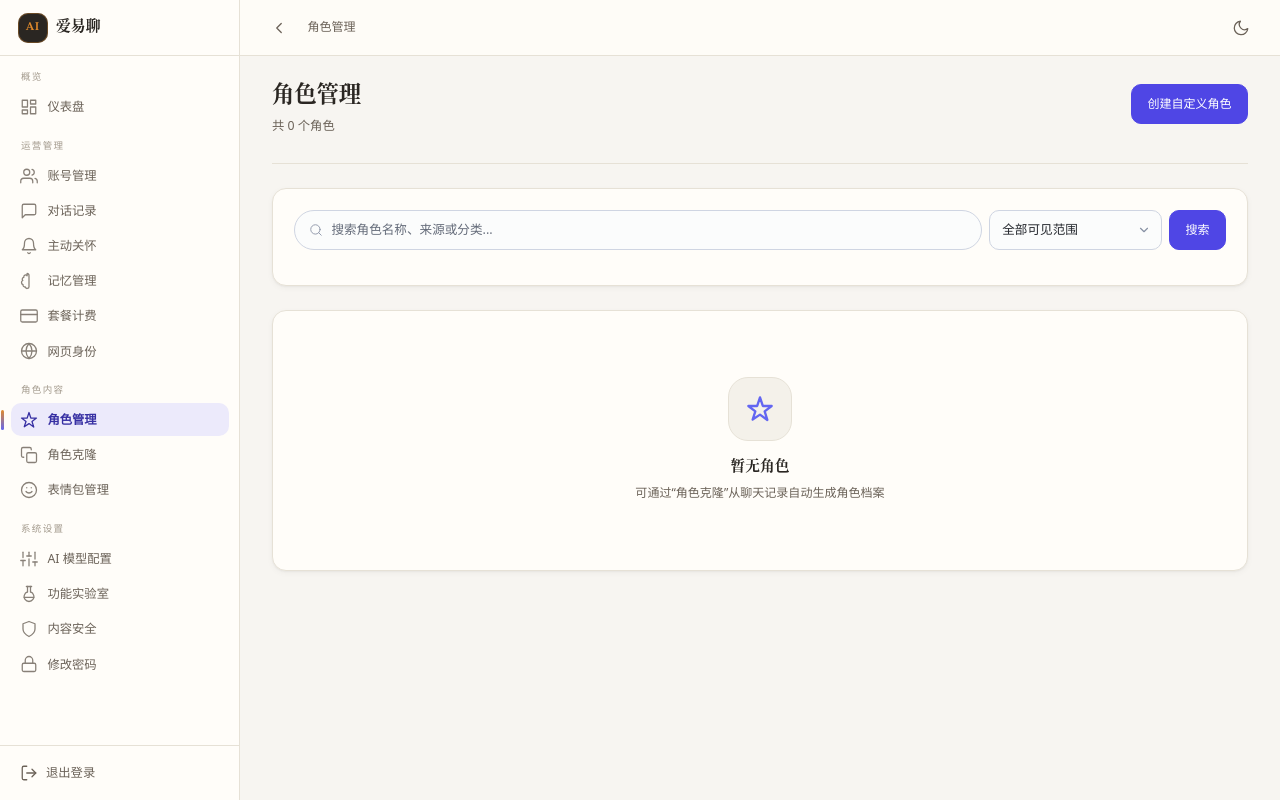
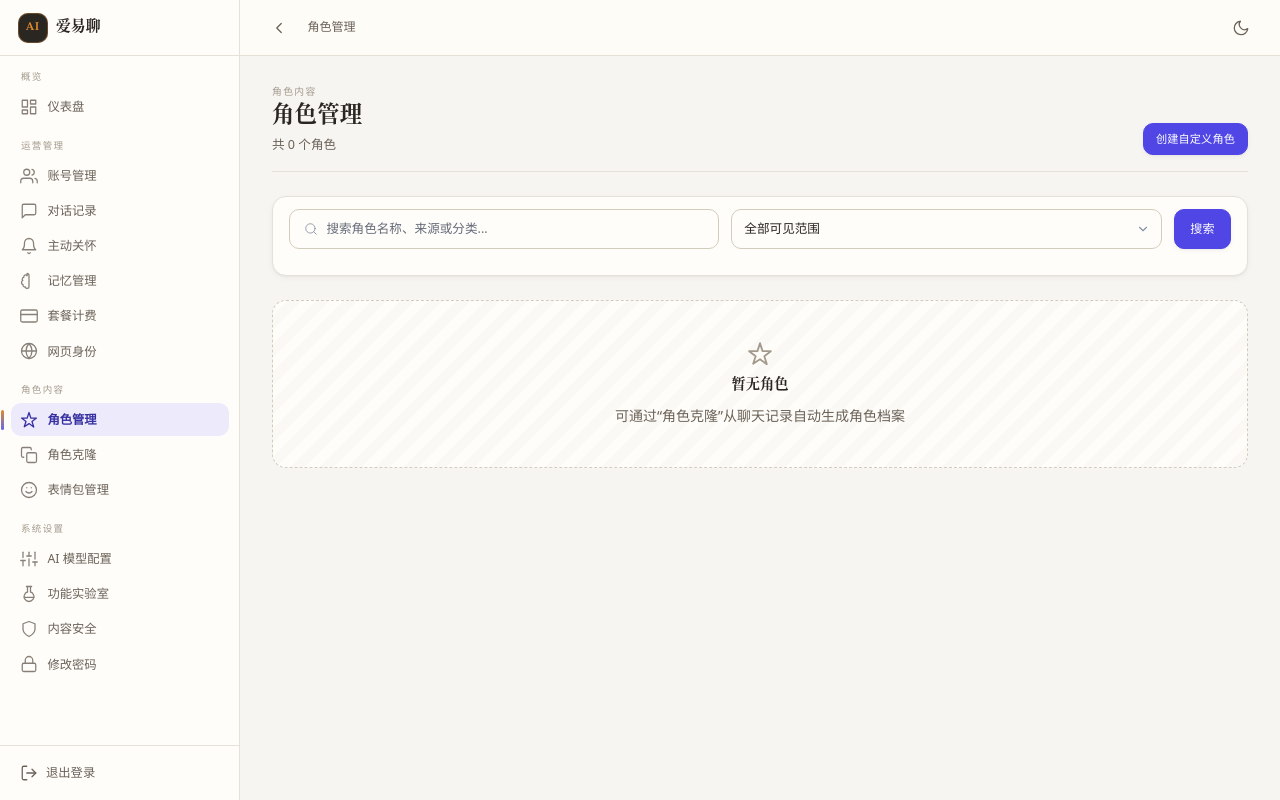
Before and after one commit to BugWhispererChen/AIYIchat, a FastAPI app: template aiyichat/app/admin/templates/profiles.html in a window 1280 px wide. Run offline with FastAPI, Linux system fonts and the light colour scheme; the template is opened without the code that fills it, so the values that code supplies are empty; parts of the project's set-up code (start-up, migrations or seed data) failed here and were passed over.

Commit message:
重构: 角色列表页与角色行片段收敛到 ui 布局层
页头改用 page_header 宏（眉题+一级标题+右侧主操作），检索带合并为一行
（此前搜索框与可见范围筛选挤在 search-bar 里靠内联 style 撑开），表格走
ui-card--flush + ui-table 外壳并补 table_meta 计数行。

profile_row 的徽章由 badge-role-* 切到 ui-badge 语义档（公共=墨、私有=琥珀、
活跃/已禁用=ok/line），操作组改用 ui-btn 并新增 ui-cluster--nowrap，
避免窄列里按钮换行竖排。内联 style 由 12 处降至 7 处（余下均为 colgroup
列宽，属结构信息）。

```diff
--- a/aiyichat/app/admin/templates/profiles.html
+++ b/aiyichat/app/admin/templates/profiles.html
@@ -1,38 +1,37 @@
 {% extends "base.html" %}
 {% set active_page = "profiles" %}
+{% set content_width = "ui-container--wide" %}
 {% block title %}角色管理{% endblock %}
 
+{% from "partials/_ui.html" import page_header, empty, table_meta %}
+
 {% block content %}
-<div class="page-header" style="display:flex;align-items:flex-start;justify-content:space-between;gap:1rem;">
-    <div>
-        <h3>角色管理</h3>
-        <p class="subtitle">共 {{ profiles|length }} 个角色</p>
-    </div>
-    <a href="/admin/profiles/create" role="button" style="white-space:nowrap;">创建自定义角色</a>
-</div>
+{{ page_header('角色管理', '共 ' ~ profiles|length ~ ' 个角色', '角色内容',
+               '<a href="/admin/profiles/create" class="ui-btn ui-btn--primary ui-btn--sm">创建自定义角色</a>') }}
 
-<!-- 搜索 -->
-<div class="card">
-    <div class="search-bar">
-        <form method="get" action="/admin/profiles" style="display:flex;gap:0.5rem;flex:1;">
-            <input type="search" name="q" value="{{ request.query_params.get('q', '') }}" placeholder="搜索角色名称、来源或分类...">
-            <select name="vis" style="width:auto;margin:0;" title="按可见范围筛选">
+{# ── 检索带：关键词 + 可见范围筛选同行 ───────────────── #}
+<div class="ui-toolbar">
+    <form method="get" action="/admin/profiles" class="ui-cluster ui-cluster--fill">
+        <input class="ui-input" type="search" name="q"
+               value="{{ request.query_params.get('q', '') }}"
+               placeholder="搜索角色名称、来源或分类..." aria-label="搜索角色">
+        <select class="ui-select" name="vis" title="按可见范围筛选">
             <option value="">全部可见范围</option>
             <option value="private" {% if vis == 'private' %}selected{% endif %}>仅私有（含身份自建）</option>
             <option value="public" {% if vis == 'public' %}selected{% endif %}>仅公共</option>
         </select>
-            <button type="submit">搜索</button>
+        <button type="submit" class="ui-btn ui-btn--primary ui-btn--sm">搜索</button>
         {% if request.query_params.get('q') or vis %}
-            <a href="/admin/profiles" role="button" class="ghost">重置</a>
+        <a href="/admin/profiles" class="ui-btn ui-btn--ghost ui-btn--sm">重置</a>
         {% endif %}
     </form>
 </div>
-</div>
 
 {% if profiles %}
-<div class="card">
-    <div class="table-wrap">
-    <table style="table-layout: fixed !important; width: 100%;">
+<section class="ui-card ui-card--flush">
+    {{ table_meta('共 ' ~ profiles|length ~ ' 个角色') }}
+    <div class="ui-table-wrap">
+        <table class="ui-table">
             <colgroup>
                 <col style="width: 22%;">
                 <col style="width: 14%;">
@@ -60,14 +59,8 @@
             </tbody>
         </table>
     </div>
-</div>
+</section>
 {% else %}
-<div class="card">
-    <div class="empty-state">
-        <div class="empty-icon"><svg viewBox="0 0 24 24" fill="none" stroke="currentColor" stroke-width="2" stroke-linecap="round" stroke-linejoin="round"><path d="M12 2l2.4 7.4H22l-6 4.6 2.3 7.4-6.3-4.6L5.7 21 8 14 2 9.4h7.6z"/></svg></div>
-        <div class="empty-title">暂无角色</div>
-        <div class="empty-desc">可通过“角色克隆”从聊天记录自动生成角色档案</div>
-    </div>
-</div>
+{{ empty('暂无角色', '可通过“角色克隆”从聊天记录自动生成角色档案', 'star') }}
 {% endif %}
 {% endblock %}
--- a/aiyichat/app/static/css/components.css
+++ b/aiyichat/app/static/css/components.css
@@ -593,6 +593,8 @@ table.ui-table th[aria-sort="descending"]::after { content: "↓"; }
 .ui-cluster--between { justify-content: space-between; }
 /* 让某个控件组吃掉剩余宽度（搜索框常配此用） */
 .ui-cluster--fill { flex: 1 1 auto; }
+/* 表格行内的操作组不换行，避免窄列里按钮竖排 */
+.ui-cluster--nowrap { flex-wrap: nowrap; }
 
 /* ── 网格：一律 minmax(0,1fr) 防止子项内容撑破列 ──────── */
 .ui-grid {
```
Also changed, not shown: aiyichat/app/admin/templates/partials/profile_row.html (+7 -8 lines). Lines whose indentation alone changed are shown as unchanged.
